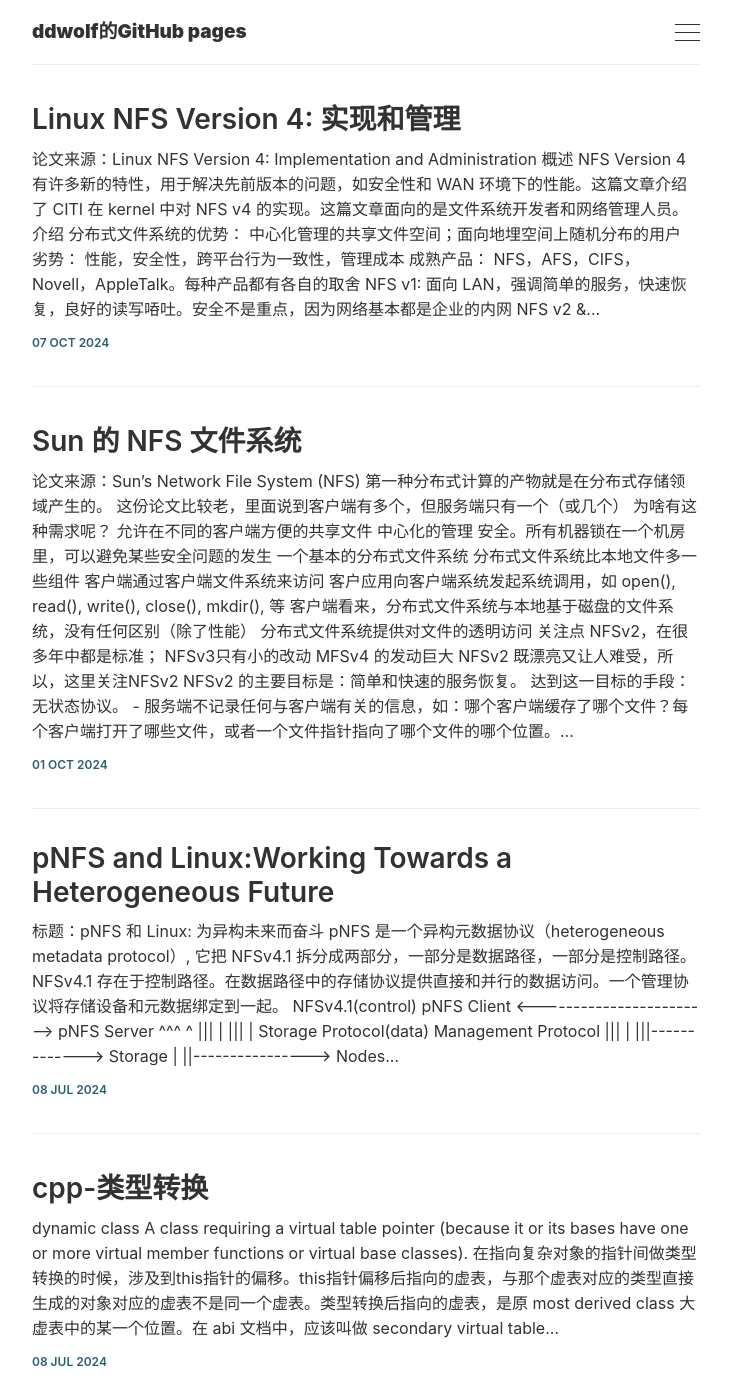
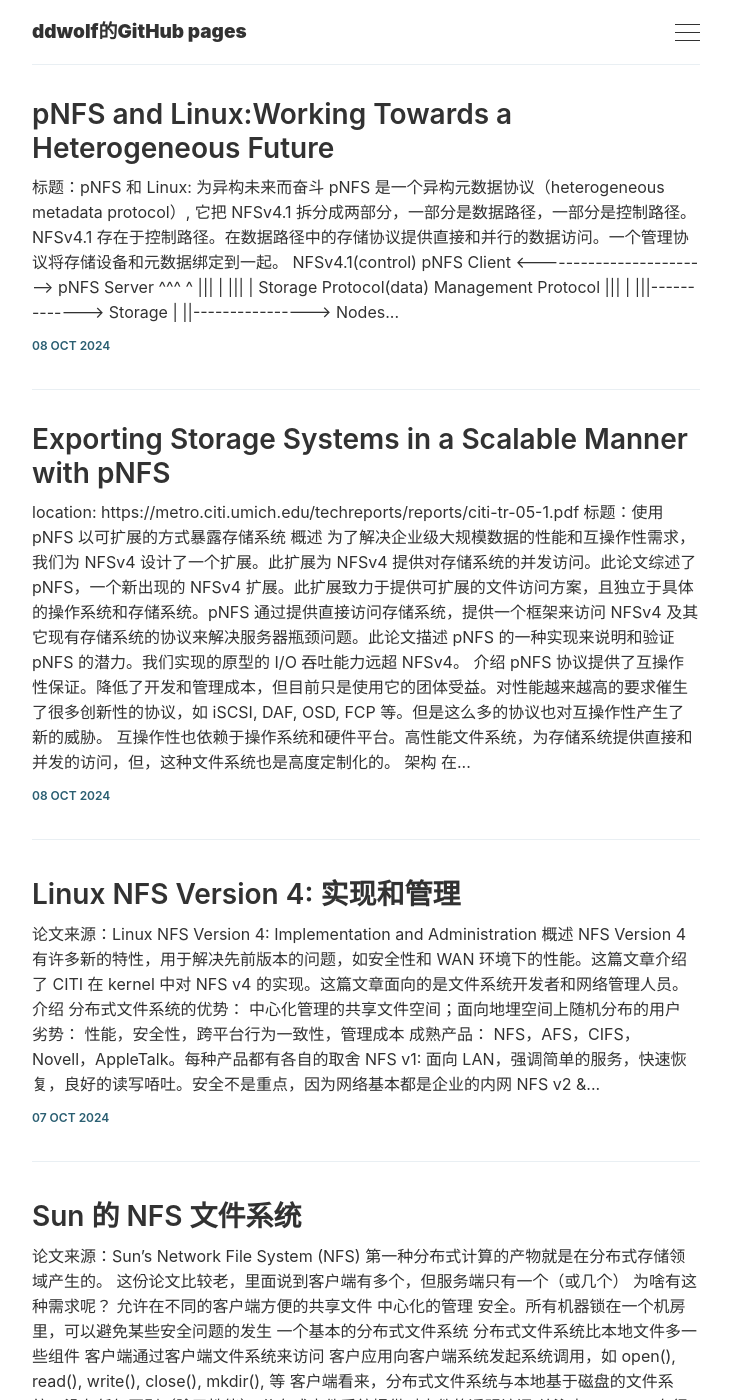
Before and after one commit to ddwolf/ddwolf.github.io, a Jekyll site: the page built from index.html, in a window 1280 px wide and 1400 px high. Shown: the whole window, without its empty margins (274-1005 px from the left). Built offline with Jekyll 4.4.1, drawn with Linux system fonts in a browser that asks for light colours; the list of posts is cut into pages by our own code; some of the changed text lies outside the part shown.

Commit message:
add some dissertation

````diff
--- a/_posts/2024-06-04-ceph-beginers.md
+++ b/_posts/2024-06-04-ceph-beginers.md
@@ -72,6 +72,10 @@ static ostream& _prefix(std::ostream *_dout, Monitor *mon, epoch_t epoch) {
 		<< "(" << mon->get_state_name()
 		<< ").elector(" << epoch << ") ";
 }
+```
+## 如果是通过软件仓库安装 ceph，则可以通过下面方式来方便的拉起集群
+```
+MGR_PYTHON_PATH=/usr/share/ceph/mgr EC_PATH=/usr/lib64/ceph/erasure-code/ CEPH_BIN=/usr/bin/ MON=3 OSD=6 MDS=1 MGR=3 RGW=0 ~/vstart.sh -d -n -x
 ```
 
 ## vstart 启动时的输出，可以看到很多默认的配置信息
--- /dev/null
+++ b/_posts/2024-10-08-Exporting-Storage-Systems-in-a-Scalable-Manner-with-pNFS.md
@@ -0,0 +1,29 @@
+---
+layout: post
+title: "Exporting Storage Systems in a Scalable Manner with pNFS"
+date: 2024-10-08
+---
+#### location: https://metro.citi.umich.edu/techreports/reports/citi-tr-05-1.pdf
+# 标题：使用 pNFS 以可扩展的方式暴露存储系统
+## 概述
+  为了解决企业级大规模数据的性能和互操作性需求，我们为 `NFSv4` 设计了一个扩展。此扩展为 `NFSv4` 提供对存储系统的并发访问。此论文综述了 `pNFS`，一个新出现的 `NFSv4` 扩展。此扩展致力于提供可扩展的文件访问方案，且独立于具体的操作系统和存储系统。`pNFS` 通过提供直接访问存储系统，提供一个框架来访问 `NFSv4` 及其它现有存储系统的协议来解决服务器瓶颈问题。此论文描述 `pNFS` 的一种实现来说明和验证 `pNFS` 的潜力。我们实现的原型的 I/O 吞吐能力远超 `NFSv4`。
+## 介绍
+  `pNFS` 协议提供了互操作性保证。降低了开发和管理成本，但目前只是使用它的团体受益。对性能越来越高的要求催生了很多创新性的协议，如 `iSCSI`, `DAF`, `OSD`, `FCP` 等。但是这么多的协议也对互操作性产生了新的威胁。
+  互操作性也依赖于操作系统和硬件平台。高性能文件系统，为存储系统提供直接和并发的访问，但，这种文件系统也是高度定制化的。
+## 架构
+  在 `pNFS` 中，`NFS` 客户端和服务端继续扮演控制和文件管理的角色。同时也负责为具体的存储驱动提供可扩展 I/O 吞吐。通过分离控制和数据流，`pNFS` 允许数据在多对多的客户端和服务端流动。从而解决单服务的瓶颈问题。
+  ```
+  +--Client------------------------------------+
+  |  +--------+                +---------------+
+  |  |  pNFS  | --Set Layout-->| Layout Driver |
+  |  | Client | ---- I/O ----->| I/O Driver    |
+  |  +--------+                +---------------+        +-------+|
+  +--------------------------------------------+        |  +-----+-+
+                                                        |  |       |
+  +--Server------------------------------------+        +--|       |
+  |  +--------+                    +---------+             +-------+
+  |  |  pNFS  | --Request Layout-->| Storage |
+  |  | Server | --Control Ops ---->| System  |
+  |  +--------+                    +---------+
+  +--------------------------------------------+
+```
````
Also changed, not shown: _posts/2024-10-08-pNFS-and-Linux-Working-Towards-a-Heterogeneous-Future.md (renamed from _posts/2024-10-08-pnfs.md, +1 -1 lines).
